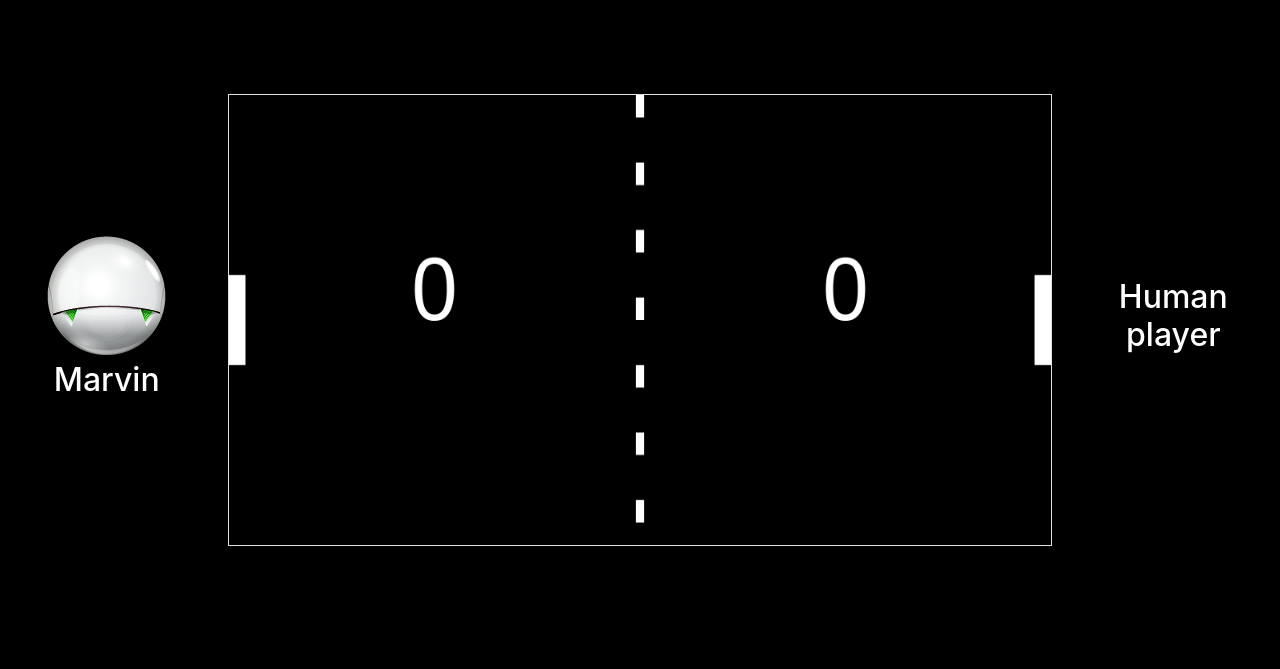
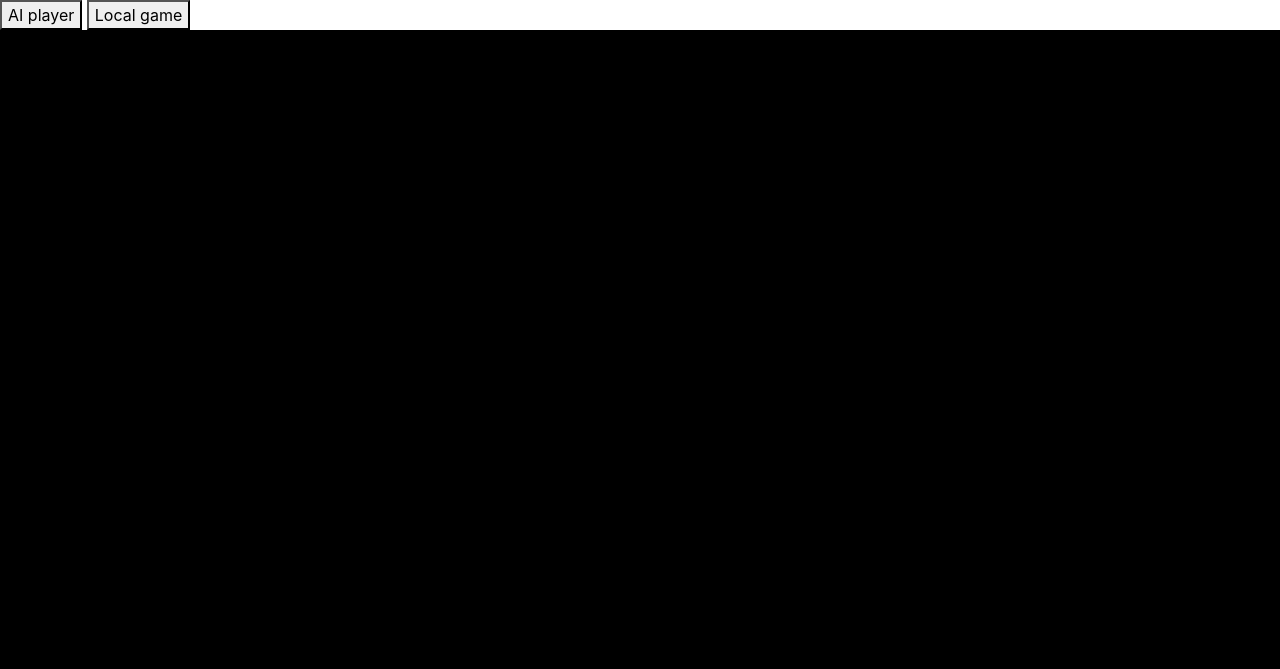
Before and after one commit to Alvaro-Morion/ft_transcendence, a Django app: page / in a window 1280 px wide. Shown: the top 669 px of the page. Run offline with Django 5.2, Linux system fonts and the light colour scheme; some libraries are stand-ins or nearby versions.

Commit message:
Game mode menu

```diff
--- a/ft_transcendence/static/game/aiplayer.js
+++ b/ft_transcendence/static/game/aiplayer.js
@@ -3,15 +3,14 @@
 class AIPlayer extends Player
 {
     //The AI oponent is allways on the left.
-    constructor(position = 0, canvas_height, canvas_width, paddle_height, paddle_width, paddle_speed)
+    constructor(canvas)
     {
-        super(position, canvas_height, paddle_height, paddle_width, paddle_speed, false);
-        this.canvas_width = canvas_width;
+        super(true, canvas, false);
+        this.canvas_width = canvas.width
         this.last_position_calculated = -1;
-        this.last_ball_position = [canvas_width/2, canvas_height/2];
+        this.last_ball_position = [this.canvas_width/2, this.canvas_height/2];
         this.predicted_ball_height = this.canvas_height/2;
         this.name = "Marvin";
-        this.image = "static/image/AI.png"
     }
 
     calculate_next_collision(ball_position, ball_speed)
--- /dev/null
+++ b/ft_transcendence/static/game/ball.js
@@ -0,0 +1,35 @@
+class Ball{
+    constructor(canvas)
+    {
+        this.size = canvas.width*.02;
+        this.resetBall(canvas);
+    }
+
+    resetBall(canvas)
+    {
+        this.x = canvas.width/2;
+        this.y = canvas.height/2;
+        this.speedX = Math.random() > .5 ? canvas.width*.005 : -canvas.width*.005;
+        this.speedY = this.speedX * (Math.random() - .5)*2;
+    }
+
+    draw(context)
+    {
+        context.beginPath();
+        context.arc(this.x, this.y, this.size, 0, Math.PI * 2);
+        context.fill();
+        context.close
+    }
+
+    move(canvas)
+    {
+        this.x += this.speedX;
+        this.y += this.speedY;
+
+        if (this.y < this.size || this.y > canvas.height - this.size){
+            this.speedY *= -1;
+        }
+    }
+}
+
+export default Ball
--- a/ft_transcendence/static/game/game.js
+++ b/ft_transcendence/static/game/game.js
@@ -1,123 +1,115 @@
 import Player from './player.js';
 import AIPlayer from './aiplayer.js';
+import Ball from './ball.js'
 
-const canvas = document.getElementById('pongCanvas');
-const context = canvas.getContext('2d');
 
-let paddleWidth, paddleHeight, paddleSpeed, ballSize;
-let player1, player2, ballX, ballY, ballSpeedX, ballSpeedY;
-let player1_score = 0, player2_score=0;
-
-function resizeCanvas() {
-    // Set canvas width and height based on the window size
-    canvas.width = window.innerWidth*.8; // 90% of the window width or height
-    canvas.height = window.innerHeight*.8; // maintain a 2:1 aspect ratio
-    canvas.width = Math.min(canvas.width, canvas.height*2);
-    canvas.height = canvas.width / 2;
-
-    // Update game element sizes
-    paddleWidth = canvas.width * 0.02; // 2% of canvas width
-    paddleHeight = canvas.height * 0.2; // 20% of canvas height
-    paddleSpeed = canvas.height * 0.02; // 2% of canvas height
-
-    // Initial positions
-    player2 = new Player(canvas.width - paddleWidth, canvas.height, paddleHeight, paddleWidth, paddleSpeed);
-    document.getElementById("player_right_name").innerText = player2.name;
-    player1 = new AIPlayer(0, canvas.height, canvas.width, paddleHeight, paddleWidth, paddleSpeed);
-    document.getElementById("player_left_name").innerText = player1.name;
-    document.getElementById("player_left_photo").src = player1.image;
-
-    //resetBall();
-
+class Game{
+    constructor(ai)
+    {
+        this.canvas = document.getElementById('pongCanvas');
+        this.context = this.canvas.getContext('2d');
+        this.player1_score = 0;
+        this.player2_score = 0;
+        this.ai = ai;
+        document.getElementById("game_mode_menu").classList.add('d-none');
+        document.getElementById("game").classList.remove('d-none');
+        this.resizeCanvas(ai);
+        this.canvas.classList.remove('d-none');
+        this.gameInterval = setInterval(this.gameLoop.bind(this), 1000/60);
     }
 
-function resetBall()
+    resizeCanvas(ai)
     {
-    ballSize = canvas.width * 0.02; // 2% of canvas width
-    ballX = canvas.width / 2;
-    ballY = canvas.height / 2;
-    ballSpeedX = (canvas.width * 0.005);
-    if (Math.random() < 0.5)
-        ballSpeedX *= -1; // 1% of canvas width per frame to either side
-    ballSpeedY = ballSpeedX*1.5*(2*Math.random()-1); // a random value to change direction
+        this.canvas.width = window.innerWidth*.8; // 90% of the window width or height
+        this.canvas.height = window.innerHeight*.8; // maintain a 2:1 aspect ratio
+        this.canvas.width = Math.min(this.canvas.width, this.canvas.height*2);
+        this.canvas.height = this.canvas.width / 2;
+        console.log(ai)
+        this.player1 = ai ? new AIPlayer(this.canvas) : new Player(true, this.canvas, true);
+        this.player2 = new Player(false, this.canvas, true);
+        this.setPlayerID();
+        this.ball = new Ball(this.canvas);
     }
 
-function draw() {
-    context.clearRect(0, 0, canvas.width, canvas.height);
-    context.fillStyle = 'white';
+    setPlayerID()
+    {
+        document.getElementById("player_left_name").innerText = this.player1.name;
+        document.getElementById("player_right_name").innerText = this.player2.name;
+    }
 
-    // Dashed line ath the middle
-    context.beginPath();
-    context.setLineDash([canvas.height * .05, canvas.height * .1]); // Dash pattern: 5px dash, 15px space
-    context.moveTo(canvas.width / 2, 0);
-    context.lineTo(canvas.width / 2, canvas.height);
-    context.lineWidth = canvas.width *.01;
-    context.strokeStyle = 'white';
-    context.stroke();
-    context.setLineDash([]);
+    drawCentralLine(){
+        this.context.beginPath();
+        this.context.setLineDash([this.canvas.height * .05, this.canvas.height * .1]);
+        this.context.moveTo(this.canvas.width / 2, 0);
+        this.context.lineTo(this.canvas.width / 2, this.canvas.height);
+        this.context.lineWidth = this.canvas.width *.01;
+        this.context.strokeStyle = 'white';
+        this.context.stroke();
+        this.context.setLineDash([]);
+    }
 
-    // Draw paddles
-    player1.draw(context);
-    player2.draw(context);
-    //aiplayer1.draw(context);
+    draw()
+    {
+        this.context.clearRect(0, 0, this.canvas.width, this.canvas.height);
+        this.context.fillStyle = 'white';
+        this.drawCentralLine();
+        this.player1.draw(this.context);
+        this.player2.draw(this.context);
+        this.ball.draw(this.context);
+        this.context.font = this.canvas.height *.2 + "px Arial";
+        this.context.textAlign = 'center';
+        this.context.fillText(this.player1_score, this.canvas.width*.25, this.canvas.height*.5);
+        this.context.fillText(this.player2_score, this.canvas.width*.75, this.canvas.height*.5);
+    }
 
-    // Draw ball
-    context.beginPath();
-    context.arc(ballX, ballY, ballSize, 0, Math.PI * 2);
-    context.fill();
-
-    //Draw Scores
-
-    context.font = canvas.height *.2 + "px Arial";
-    context.textAlign = 'center';
-    context.fillText(player1_score, canvas.width*.25, canvas.height*.5);
-    context.fillText(player2_score, canvas.width*.75, canvas.height*.5);
-
-    if (Math.max(player1_score, player2_score) === 10)
+    move()
     {
-        alert("Game Over");
+        this.ball.move(this.canvas);
+        if (this.ball.speedX < 0 && this.ball.x <= this.player1.width + this.ball.size && this.ball.y >= this.player1.y && this.ball.y <= this.player1.y + this.player1.height)
+        {
+            console.log("left colision")
+            this.ball.speedX = -this.ball.speedX + 0.0001*this.canvas.width;
+        }
+        else if (this.ball.speedX > 0 && this.ball.x > this.canvas.width -this.ball.size && this.ball.y >= this.player2.y && this.ball.y <= this.player2.y + this.player2.height)
+        {
+            console.log("right colision")
+            this.ball.speedX = -this.ball.speedX - 0.0001*this.canvas.width;
+        }
+        else if (this.ball.x < 0 || this.ball.x > this.canvas.width)
+        {
+            this.ball.x > 0 ? this.player1_score++ : this.player2_score++;
+            this.ball.resetBall(this.canvas);
+        }
+        if (this.ai)
+        {
+            this.player1.calculate_move([this.ball.x, this.ball.y], [this.ball.speedX, this.ball.speedY]);
         }
     }
 
-function move() {
-    // Ball movement
-    ballX += ballSpeedX;
-    ballY += ballSpeedY;
-
-    // Wall collision
-    if (ballY < ballSize || ballY > canvas.height - ballSize) {
-        ballSpeedY = -ballSpeedY;
+    end_game()
+    {
+        clearInterval(this.gameInterval);
+        let name = this.player1_score === 10 ? this.player1.name : this.player2.name
+        alert(name + " won");
+        document.getElementById("game_mode_menu").classList.remove('d-none');
+        document.getElementById("game").classList.add('d-none');
+        this.canvas.classList.add('d-none');
+        document.getElementById("player_left_name").innerText = "";
+        document.getElementById("player_right_name").innerText = "";
     }
 
-    // Paddle collision
-    if (ballX < paddleWidth && ballY >= player1.y && ballY <= player1.y + paddleHeight && ballSpeedX < 0) {
-        ballSpeedX = -ballSpeedX + 0.0001*canvas.width;
+    gameLoop()
+    {
+        this.draw();
+        this.move();
+        if (Math.max(this.player1_score,  this.player2_score) === 10)
+        {
+            this.end_game();
         }
-    if (ballX > canvas.width - paddleWidth - ballSize && ballY > player2.y && ballY < player2.y + paddleHeight && ballSpeedX > 0) {
-        ballSpeedX = -ballSpeedX - 0.0001*canvas.width;
     }
-    if (ballX < 0)
-    {
-        player2_score++;
-        resetBall();
-    }
-    if (ballX > canvas.width)
-    {
-        player1_score++;
-        resetBall();
-    }
-    player1.calculate_move([ballX, ballY], [ballSpeedX, ballSpeedY]);
 }
 
-function gameLoop(){
-        draw();
-        move();
-        requestAnimationFrame(gameLoop);
-}
-
-//Adjust canvas size on window resize
-window.addEventListener('resize', resizeCanvas);
-
-// Initial setup
-resizeCanvas();
-gameLoop();
+let ai_game = document.getElementById("ai-game");
+let human = document.getElementById("local-game");
+ai_game.addEventListener('click', () => {new Game(true)});
+human.addEventListener('click', () => {new Game(false)});
--- a/ft_transcendence/static/game/player.js
+++ b/ft_transcendence/static/game/player.js
@@ -1,34 +1,23 @@
 class Player
 {
-    constructor(position, canvas_height, paddle_height, paddle_width, paddle_speed, human=true){
-        this.x = position;
-        this.y = (canvas_height - paddle_height) / 2;
-        this.canvas_height = canvas_height;
-        this.height = paddle_height;
-        this.width = paddle_width;
-        this.speed = paddle_speed;
+    constructor(position, canvas, human = true){
+        this.height = canvas.height *.2;
+        this.width = canvas.width*.02;
+        this.speed = canvas.height*.02;
+        this.canvas_height = canvas.height;
+        this.x = position ? 0 : canvas.width - this.width;
+        this.y = (this.canvas_height - this.height) / 2;
         this.previous_position = this.y;
         this.name = "Human player";
         if(human)
         {
-            this.setListener();
+            this.setListener(position);
         }
     }
 
-    setListener()
+    setListener(position)
     {
-        if(this.x === 0)
-        {
-            document.addEventListener('keydown', function(e)
-            {
-                if (e === 'w')
-                    this.move(-1);
-                if (e === 's')
-                    this.move(1);
-
-            }.bind(this));
-        }
-        else
+        if(!position)
         {
             document.addEventListener('keydown', function(e) {
                 if (e.key === 'ArrowUp') {
@@ -36,6 +25,17 @@
                 } else if (e.key === 'ArrowDown') {
                     this.move(1);
                 }
+            }.bind(this));
+        }
+        else
+        {
+            document.addEventListener('keydown', function(e)
+            {
+                if (e.key === 'w')
+                    this.move(-1);
+                if (e.key === 's')
+                    this.move(1);
+
             }.bind(this));
         }
     }
--- a/ft_transcendence/static/game/styles.css
+++ b/ft_transcendence/static/game/styles.css
@@ -1,6 +1,5 @@
 #pongCanvas {
     border: 5px solid white;
-    display: block;
     margin: 20px auto;
     width: 100%;
     height: 100%;
--- a/ft_transcendence/templates/game/game.html
+++ b/ft_transcendence/templates/game/game.html
@@ -10,17 +10,19 @@
     <link rel="stylesheet" href="{% static 'game/styles.css'%}">
 </head>
 <body>
-    <div class="container-fluid h-100 d-flex align-items-center justify-content-center game-container">
+    <div class="panel panel-default" id="game_mode_menu">
+        <button id="ai-game">AI player</button>
+        <button id="local-game">Local game</button>
+    </div>
+    <div class="container-fluid h-100 d-flex align-items-center justify-content-center game-container d-none" id="game">
         <div class="row">
             <div class="col-2 text-center d-flex flex-column align-items-center justify-content-center">
-                <img id="player_left_photo" class="player_photo">
                 <h2 id="player_left_name"></h2>
             </div>
             <div class="col-8 d-flex align-items-center justify-content-center">
-                <canvas id="pongCanvas" class="border"></canvas>
+                <canvas id="pongCanvas" class="border d-none"></canvas>
             </div>
             <div class="col-2 text-center d-flex flex-column align-items-center justify-content-center">
-                <img id="player_right_photo", class="player_photo">
                 <h2 id="player_right_name"></h2>
             </div>
         </div>
```
Lines whose indentation alone changed are shown as unchanged.
